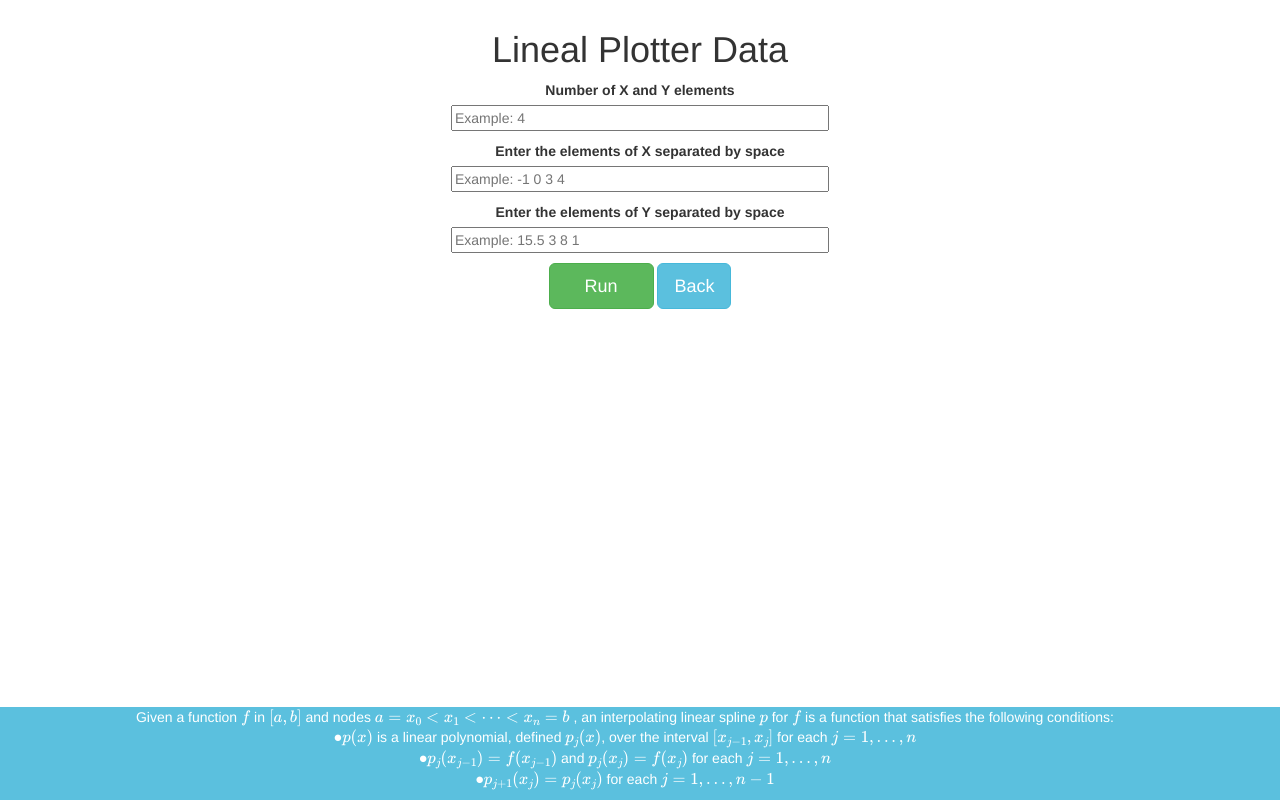
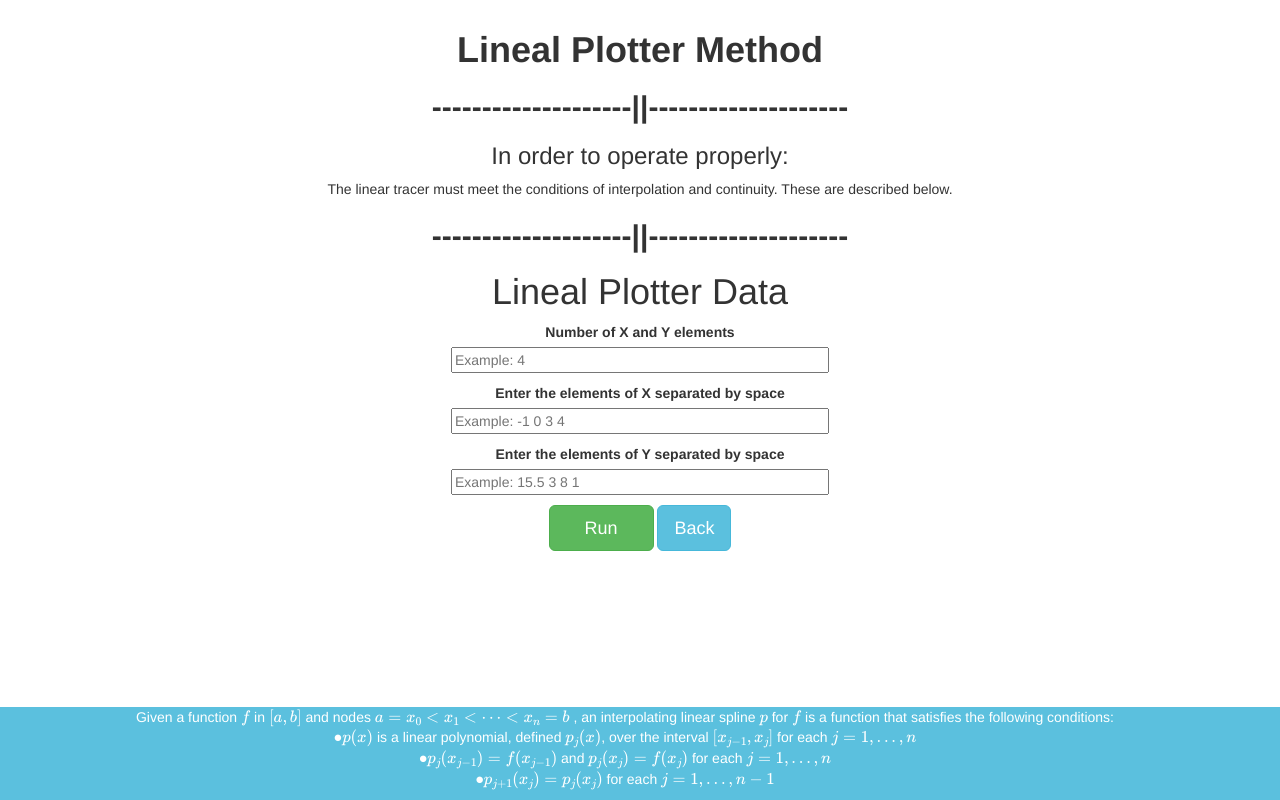
Before and after one commit to jjescuderv/WebNumeric, a Flask app: page /linealplotter in a window 1280 px wide. Run offline with Flask 2, Linux system fonts and the light colour scheme; parts of the project's set-up code (start-up, migrations or seed data) failed here and were passed over; some libraries are stand-ins or nearby versions.

Commit message:
Interpolation Helps

```diff
--- a/templates/linealplotter.html
+++ b/templates/linealplotter.html
@@ -25,7 +25,8 @@
         }
         body {
             padding:10px;
-            padding-bottom:60px;   /* Height of the footer */
+            padding-bottom:60px;
+            text-align: center;
         }
         .footer {
             position: fixed;
@@ -36,9 +37,16 @@
             color: white;
             text-align: center;
         }
+        .clear { clear: both; height: 60px; }
     </style>
 </head>
 <body>
+    <h1><b>Lineal Plotter Method</b></h1>
+    <h2><b>--------------------||--------------------</b></h2>
+    <h3>In order to operate properly:</h3>
+    <p>The linear tracer must meet the conditions of interpolation and continuity. These are described below.</p>
+    <h2><b>--------------------||--------------------</b></h2>
+
     <h1>Lineal Plotter Data</h1>
     <form method="post" action="{{ url_for('Flasklinealp') }}">
         <label for="n">Number of X and Y elements</label>
@@ -56,7 +64,7 @@
                 </div>
             </div>
         </div>
-
+        <br><br>
     </form>
 </body>
 
```
Also changed, not shown: templates/quadraticplotter.html (+16 -3 lines), templates/vandermonde.html (+15 -1 lines).
